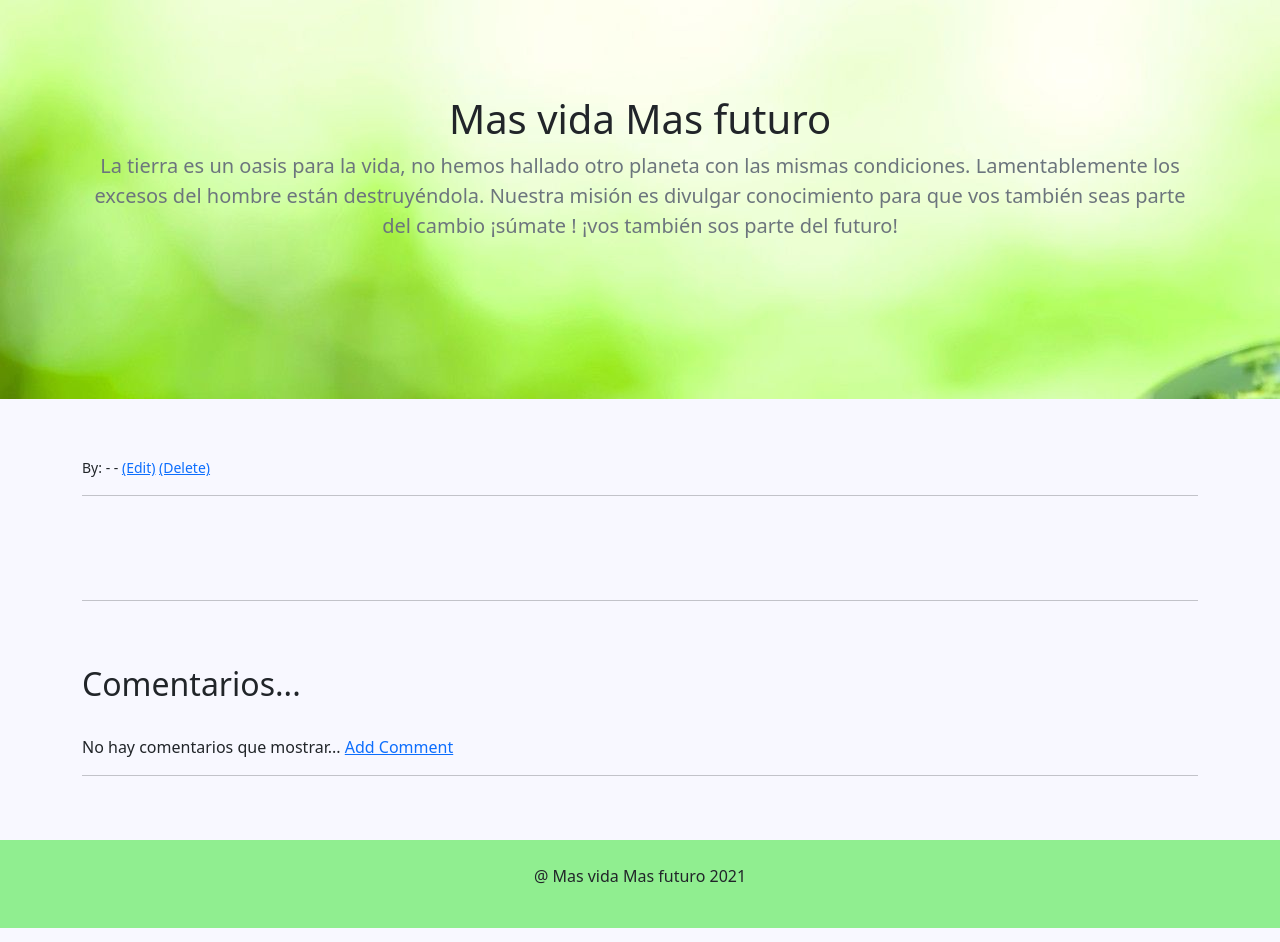
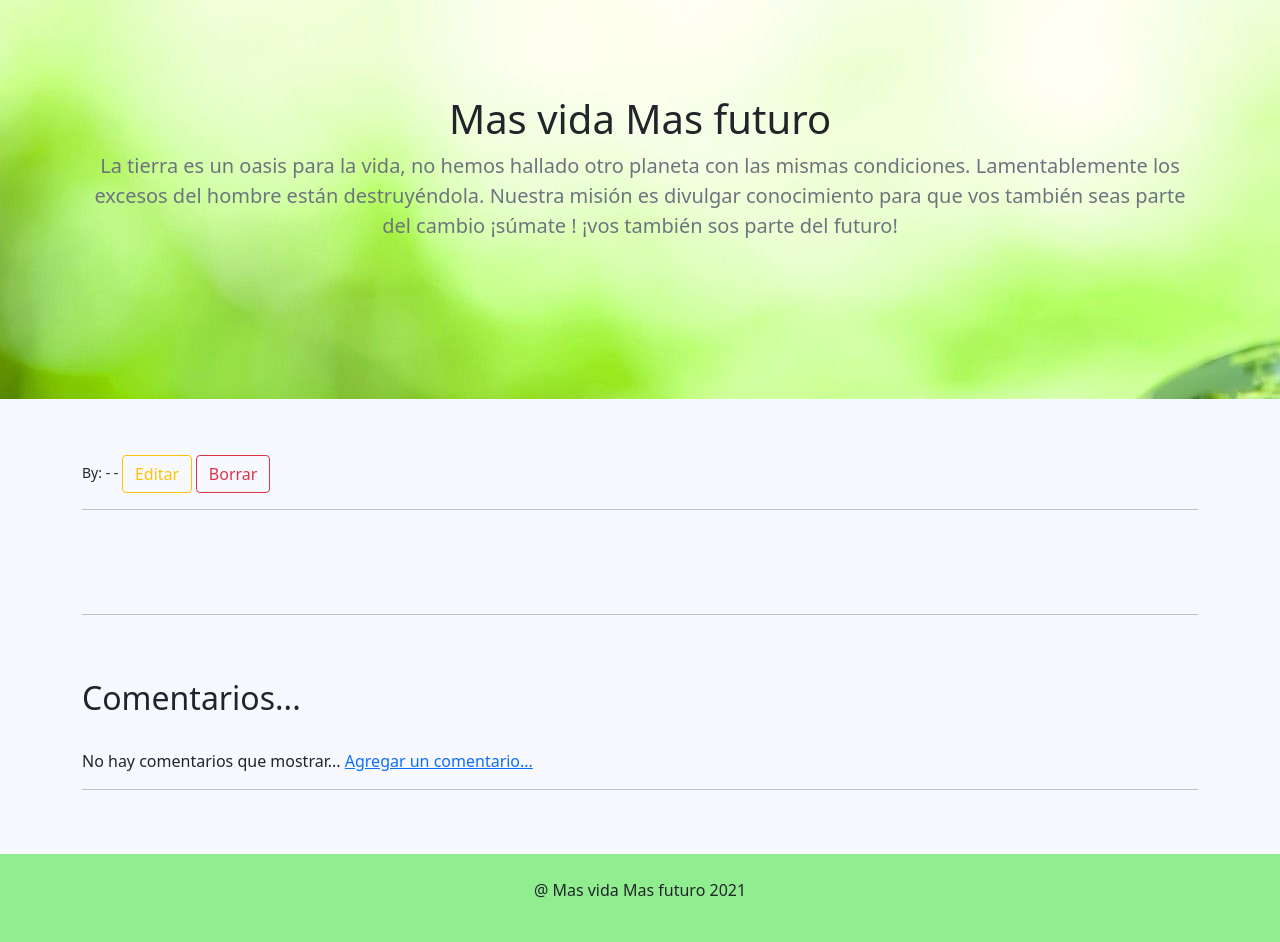
Before and after one commit to MatiasBEZ/ODS_C4G10, a Django app: template blog/templates/article_details.html in a window 1280 px wide. Shown: the part 57-999 px from the top of the page. Run offline with Django 4.2, Linux system fonts and the light colour scheme; the template is opened without the code that fills it, so the values that code supplies are empty; the visitor is signed in with stand-in values (Sample User, id 1).

Commit message:
algunos detalles corregidos y migracion aplicada

```diff
--- a/blog/templates/article_details.html
+++ b/blog/templates/article_details.html
@@ -11,8 +11,8 @@
 	{{post.author.last_name}} - {{post.post_date}}
 	{% if user.is_authenticated %}
 		{% if user.id == post.author.id or user.is_superuser or user.tipousuario.tipo == "admin"%}
-		- <a href="{% url 'update_post' post.pk %}">(Edit)</a>
-		<a href="{% url 'delete_post' post.pk %}">(Delete)</a>
+		- <a class="btn btn-outline-warning" href="{% url 'update_post' post.pk %}">Editar</a>
+      <a class="btn btn-outline-danger" href="{% url 'delete_post' post.pk %}">Borrar</a>
 		{% endif%}
 	{% endif %}
 </small><br/>
@@ -45,7 +45,7 @@
 			{{post.author.last_name}}
         </h5>
         <p class="small text-muted">
-        	<a href="{% url 'show_profile_page' post.author.profile.id %}">Profile Page</a>
+        	<a href="{% url 'show_profile_page' post.author.profile.id %}">Pagina de Perfil</a>
         	{% if post.author.profile.website_url%}
         	<a href="{{ post.author.profile.website_url}}">Youtube</a>
         	{% endif %}
@@ -63,9 +63,9 @@
 <br/>
 {% if not post.comments.all %}
 No hay comentarios que mostrar...
-<a href="{% url 'add_comment' post.pk %}">Add Comment</a>
+<a href="{% url 'add_comment' post.pk %}">Agregar un comentario...</a>
 {% else%}
-<a href="{% url 'add_comment' post.pk %}">Add Comment</a>
+<a href="{% url 'add_comment' post.pk %}">Agregar un comentario...</a>
 <br/><br/>
   {% for comment in post.comments.all %}
     <strong>
```
Also changed, not shown: blog/migrations/0001_initial.py (added), media/images/p1.png (added), media/images/p10.png (added), media/images/p12.png (added), media/images/p2.png (added), media/images/p2_NCiureU.png (added), media/images/p3.png (added), media/images/p4.png (added), media/images/p5.png (added), media/images/p6.png (added), media/images/profile/fotoperfiljeje.png (added), media/images/profile/fotoperfiljeje2.png (added), media/images/profile/fotoperfiljeje3.png (added), 3 other files.
